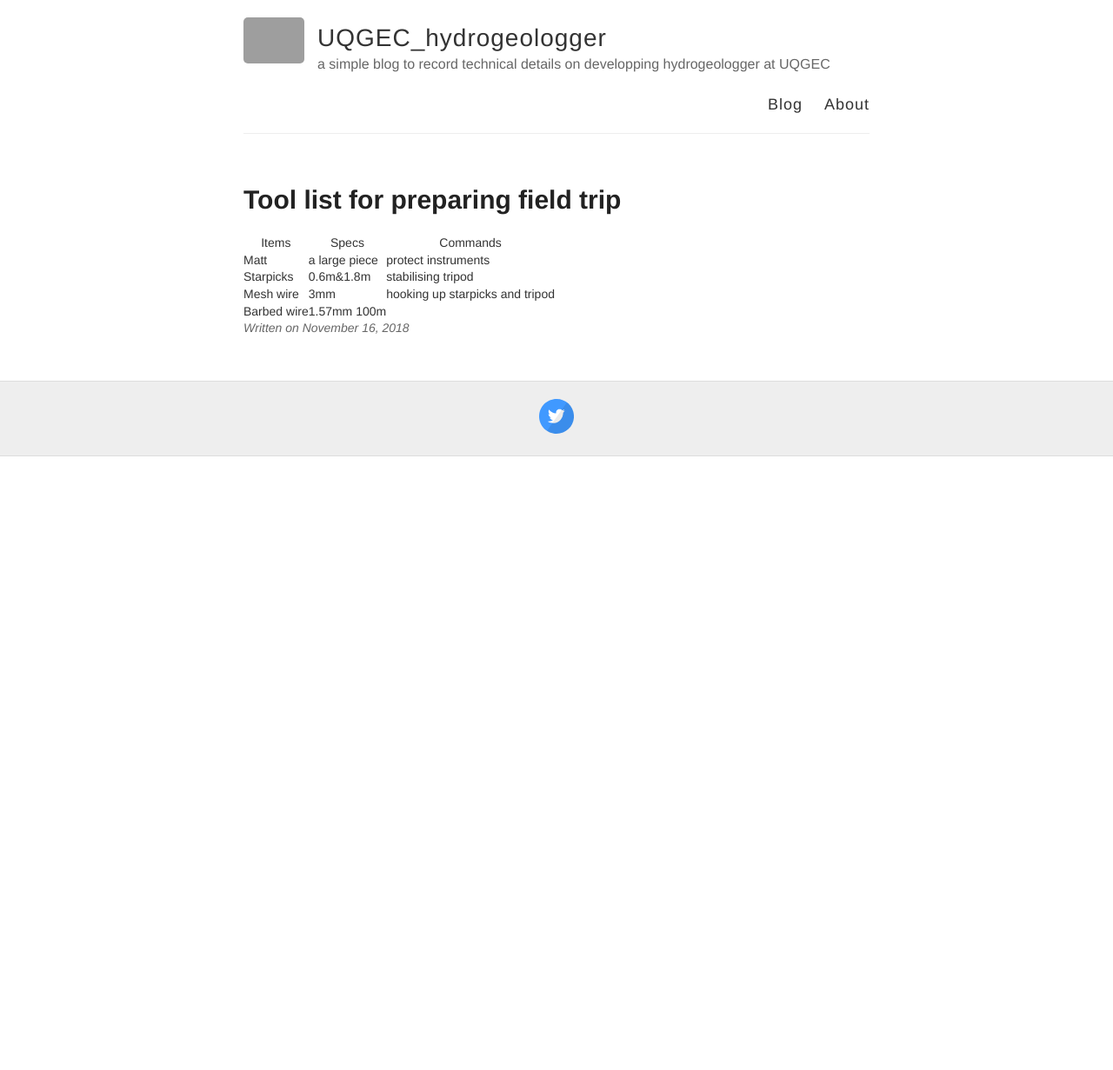
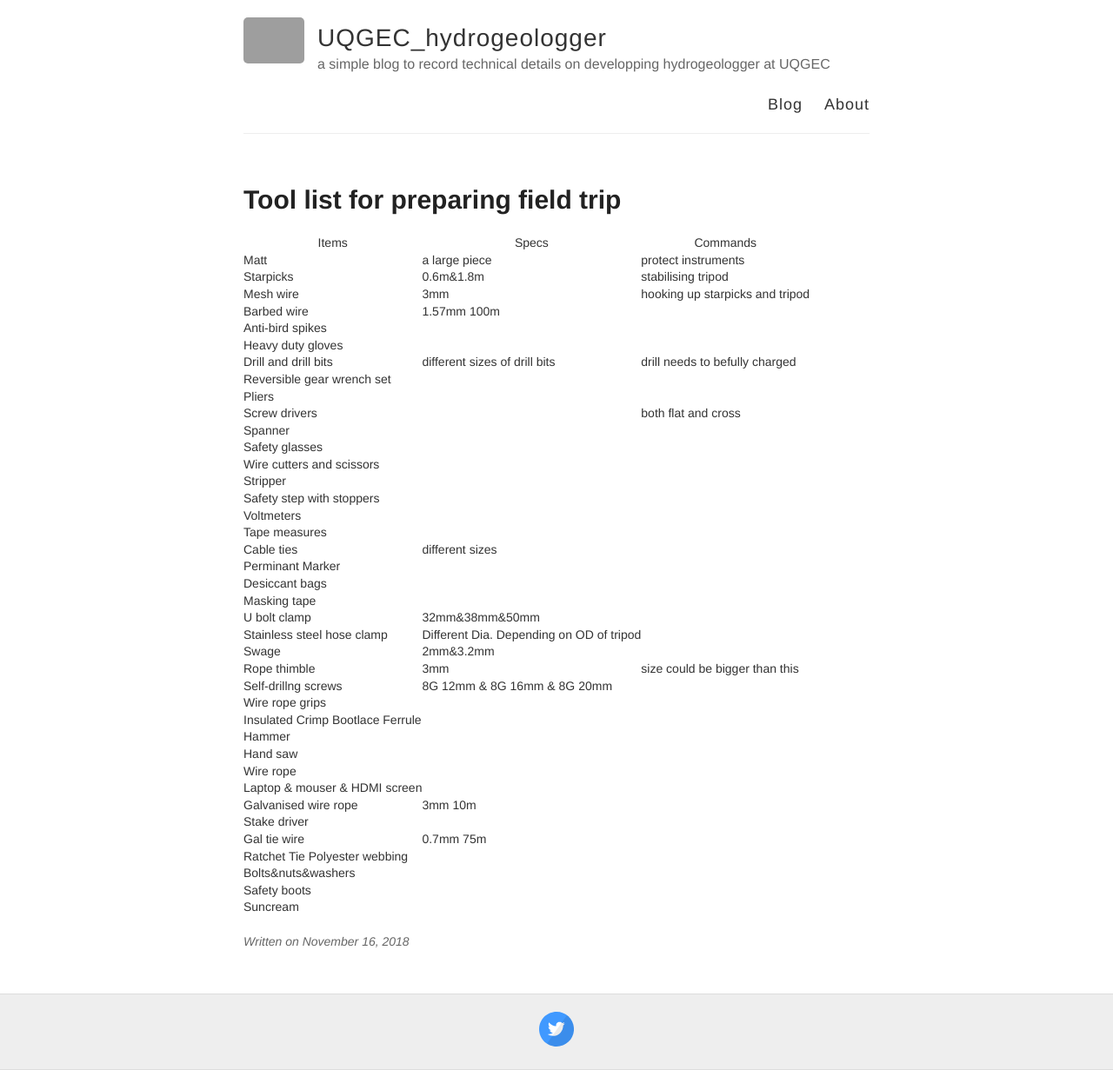
Before and after one commit to hydrogeologger/hydrogeologger.github.io, a Jekyll site: the page built from _posts/2018-11-16-tool-list-for-field-trip.md, in a window 1280 px wide. Shown: the whole page at 87% size. Built offline with Jekyll 4.4.1, drawn with Linux system fonts in a browser that asks for light colours; before the commit the page ends 900 px from its top, so only the background shows below that; grey boxes are pictures that could not be loaded.

Commit message:
add a table for tool list

```diff
--- a/_posts/2018-11-16-tool-list-for-field-trip.md
+++ b/_posts/2018-11-16-tool-list-for-field-trip.md
@@ -8,3 +8,39 @@ title: Tool list for preparing field trip
 | Starpicks | 0.6m&1.8m | stabilising tripod |
 | Mesh wire | 3mm | hooking up starpicks and tripod |
 | Barbed wire | 1.57mm 100m |  |
+| Anti-bird spikes |  |  |
+| Heavy duty gloves |  |  |
+| Drill and drill bits | different sizes of drill bits | drill needs to befully charged |
+| Reversible gear wrench set |  |  |
+| Pliers |  |  |
+| Screw drivers |  | both flat and cross |
+| Spanner |  |  |
+| Safety glasses |  |  |
+| Wire cutters and scissors |  |  |
+| Stripper |  |  |
+| Safety step with stoppers  |  |  |
+| Voltmeters |  |  |
+| Tape measures |  |  |
+| Cable ties | different sizes |  |
+| Perminant Marker |  |  |
+| Desiccant bags |  |  |
+| Masking tape |  |  |
+| U bolt clamp | 32mm&38mm&50mm |  |
+| Stainless steel hose clamp | Different Dia. Depending on OD of tripod |  |
+| Swage | 2mm&3.2mm |  |
+| Rope thimble | 3mm | size could be bigger than this |
+| Self-drillng screws | 8G 12mm & 8G 16mm & 8G 20mm |  |
+| Wire rope grips |  |  |
+| Insulated Crimp Bootlace Ferrule |  |  |
+| Hammer |  |  |
+| Hand saw |  |  |
+| Wire rope |  |  |
+| Laptop & mouser & HDMI screen |  |  |
+| Galvanised wire rope | 3mm 10m |  |
+| Stake driver |  |  |
+| Gal tie wire | 0.7mm 75m |  |
+| Ratchet Tie Polyester webbing |  |  |
+| Bolts&nuts&washers |  |  |
+| Safety boots |  |  |
+| Suncream |  |  |
+|  |  |  |
```
